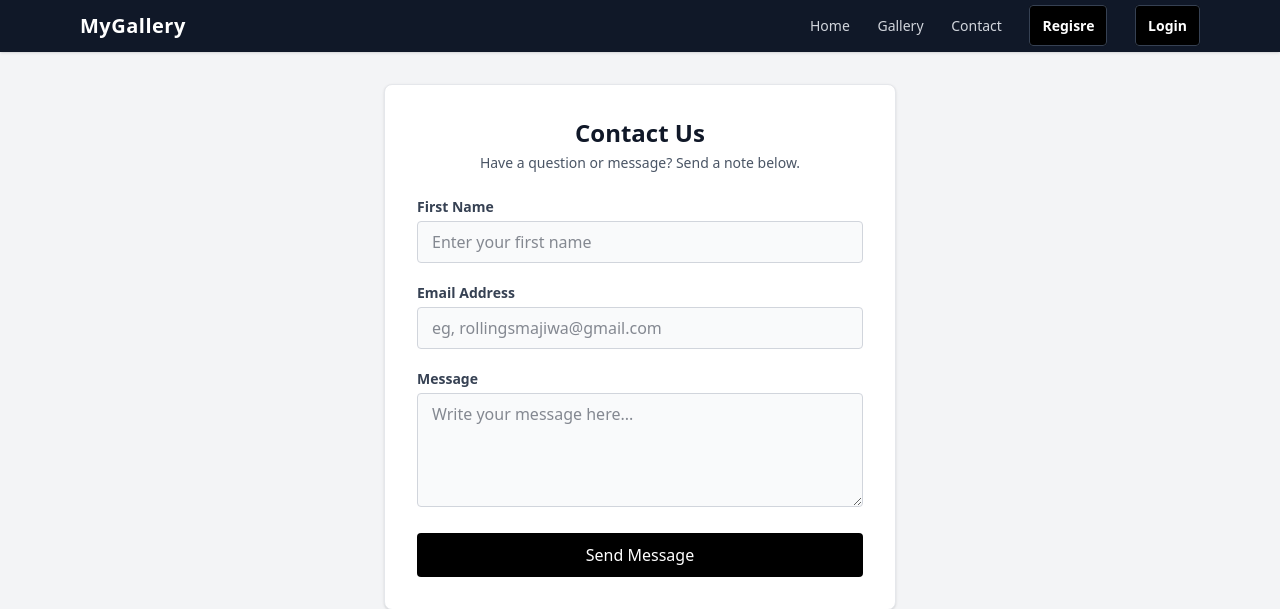
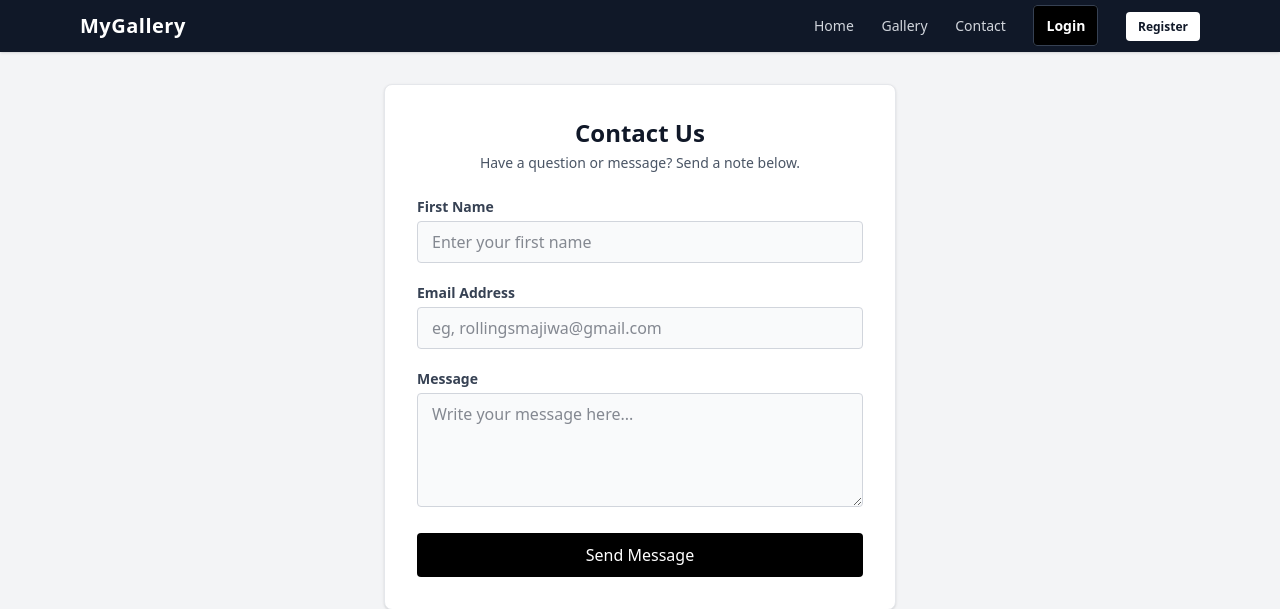
Before and after one commit to rollingsmajiwa/photo_gallery_project, a Django app: page /contact in a window 1280 px wide. Shown: the top 609 px of the page. Run offline with Django 5.2, Linux system fonts and the light colour scheme.

Commit message:
Fix: update navbar

```diff
--- a/templates/navbar.html
+++ b/templates/navbar.html
@@ -5,7 +5,7 @@
             <a href="{% url 'home' %}" class="text-gray-300 hover:text-white transition">Home</a>
             <a href="{% url 'gallery' %}" class="text-gray-300 hover:text-white transition">Gallery</a>
             <a href="{% url 'contact' %}" class="text-gray-300 hover:text-white transition">Contact</a>
-            <a href="{% url 'register' %}" class="bg-black hover:bg-gray-800 px-3 py-2.5 rounded font-bold border border-gray-700">Regisre</a>
+
             {% if user.is_authenticated %}
                 <span class="text-gray-400">Hello, {{ user.username }}</span>
         <form action="{% url 'logout' %}" method="post" class="flex justify-between">
@@ -13,6 +13,7 @@
             <button type="submit" class="bg-red-600 hover:bg-red-800 px-3 py-1.5 rounded text-white border border-red-500">Logout</button>
         {% else %}
         <a href="{% url 'login' %}" class="bg-black hover:bg-gray-800 px-3 py-2.5 rounded font-bold border border-gray-700">Login</a>
+        <a href="{% url 'register' %}" class="bg-white text-gray-900 hover:bg-gray-200 px-3 py-1.5 rounded font-semibold text-xs transition">Register</a>
         {% endif %}
         </form>
 
```
